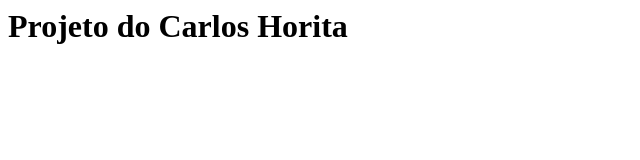
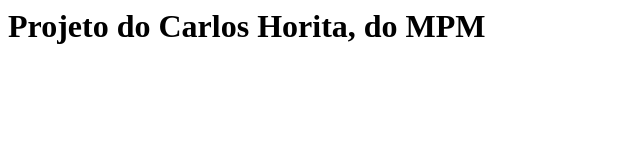
Before and after one commit to carlosHorita/meu-site, a plain HTML site: page index.html in a window 1280 px wide. Shown: the whole page, without its empty margins (0-640 px from the left). Drawn offline with Linux system fonts and the light colour scheme.

Commit message:
Trocando o título novamente

```diff
--- a/index.html
+++ b/index.html
@@ -2,6 +2,6 @@
 	<head>
 	</head>
 	<body>
-		<h1>Projeto do Carlos Horita</h1>
+		<h1>Projeto do Carlos Horita, do MPM</h1>
 	</body>
 </html>
```
